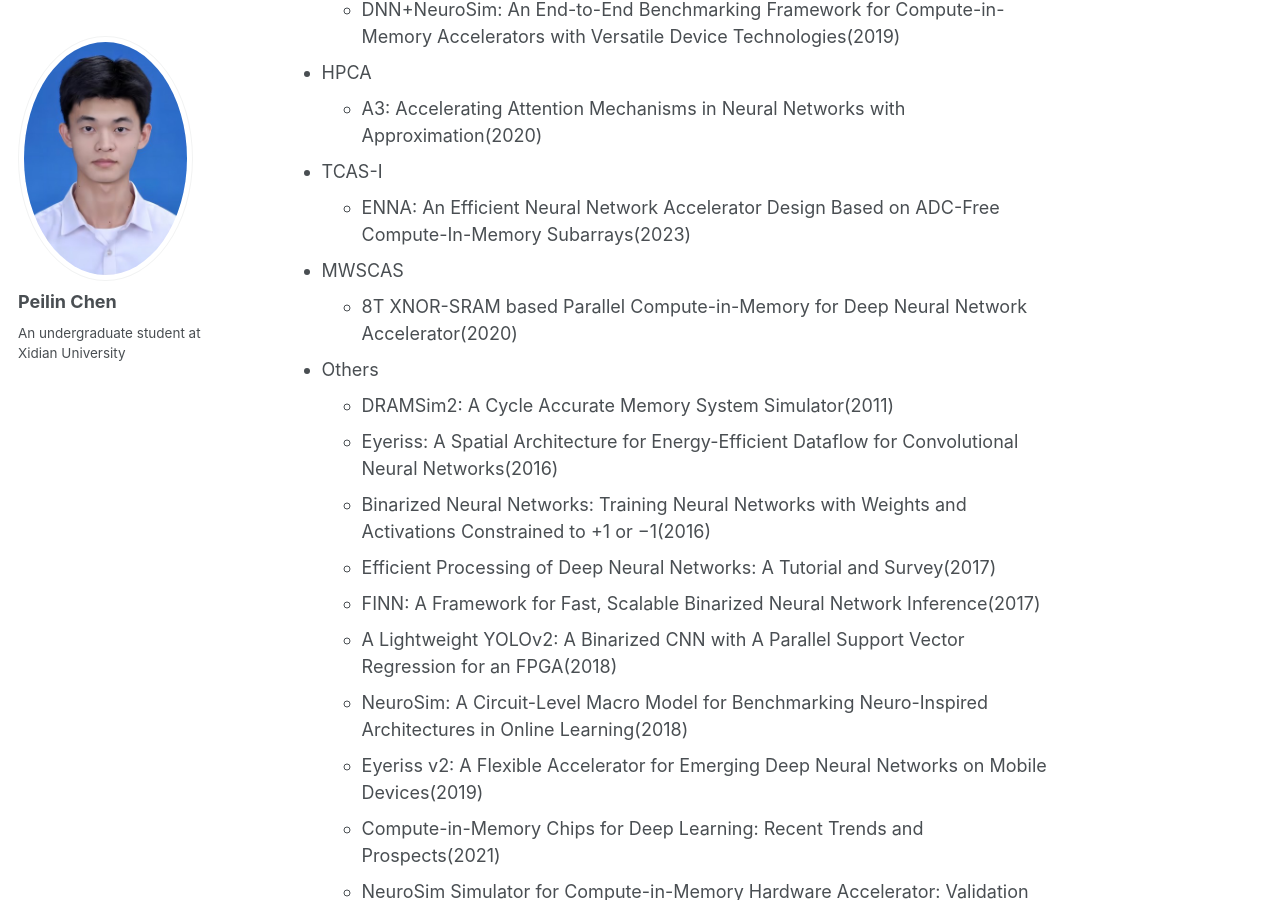
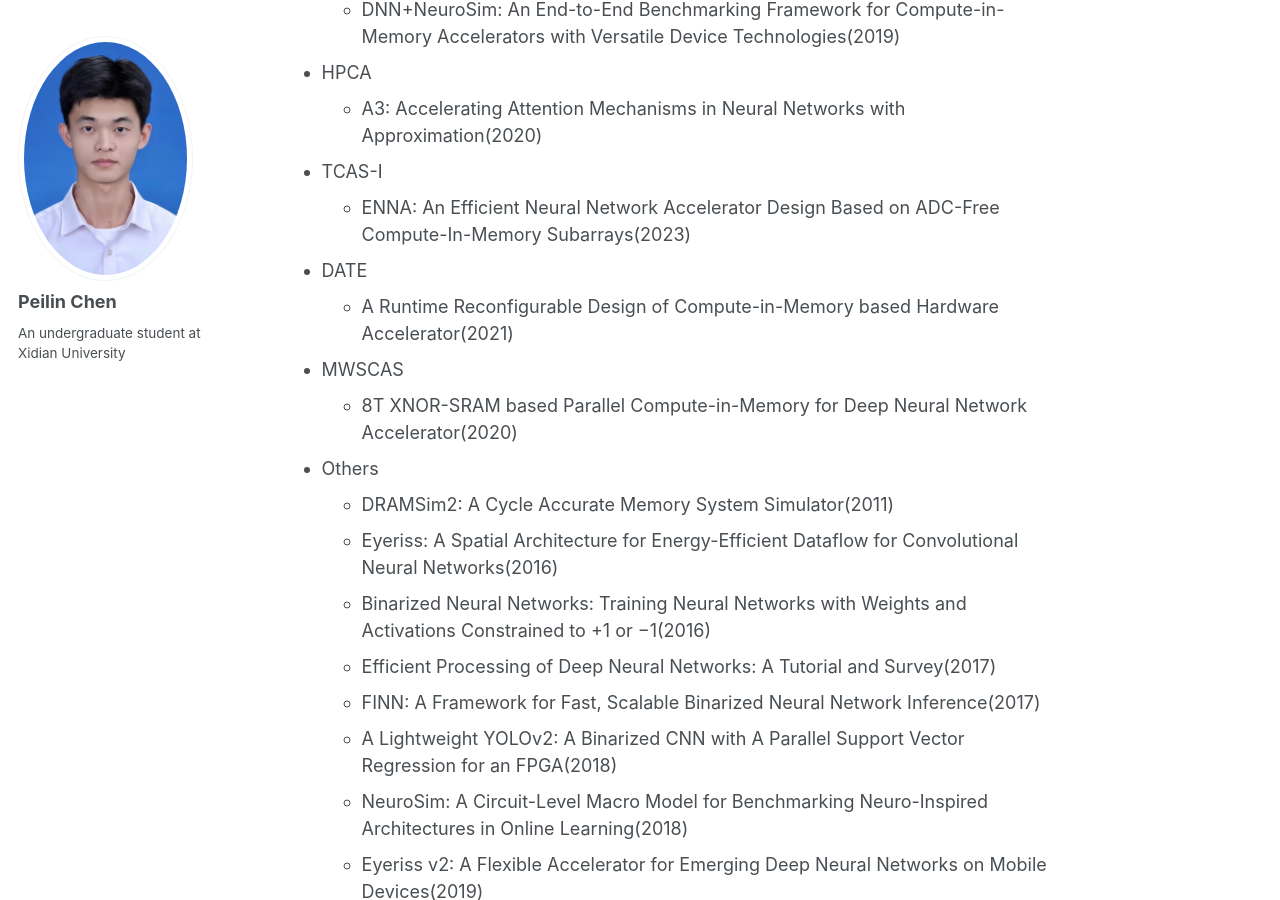
Before and after one commit to peilin-chen/peilin-chen.github.io, a Jekyll site: the page built from _pages/reading list.md, in a window 1280 px wide and 900 px high, scrolled down 1796 px. Built offline with Jekyll 4.4.1, drawn with Linux system fonts in a browser that asks for light colours.

Commit message:
Update reading list.md

```diff
--- a/_pages/reading list.md
+++ b/_pages/reading list.md
@@ -37,6 +37,8 @@ author_profile: true
   - A3: Accelerating Attention Mechanisms in Neural Networks with Approximation(2020)
 * TCAS-I
   - ENNA: An Efficient Neural Network Accelerator Design Based on ADC-Free Compute-In-Memory Subarrays(2023)
+* DATE
+  - A Runtime Reconfigurable Design of Compute-in-Memory based Hardware Accelerator(2021)
 * MWSCAS
   - 8T XNOR-SRAM based Parallel Compute-in-Memory for Deep Neural Network Accelerator(2020)
 * Others
```
